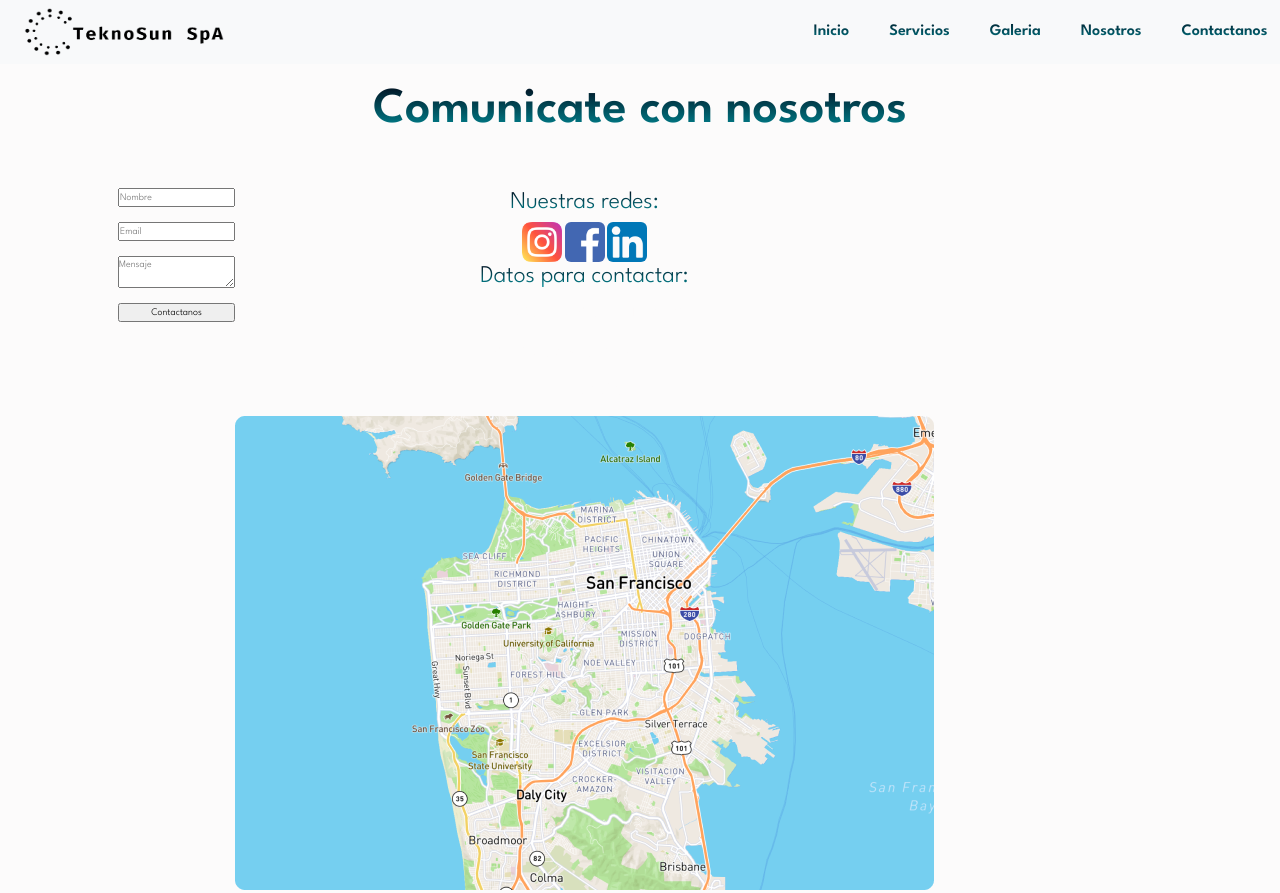
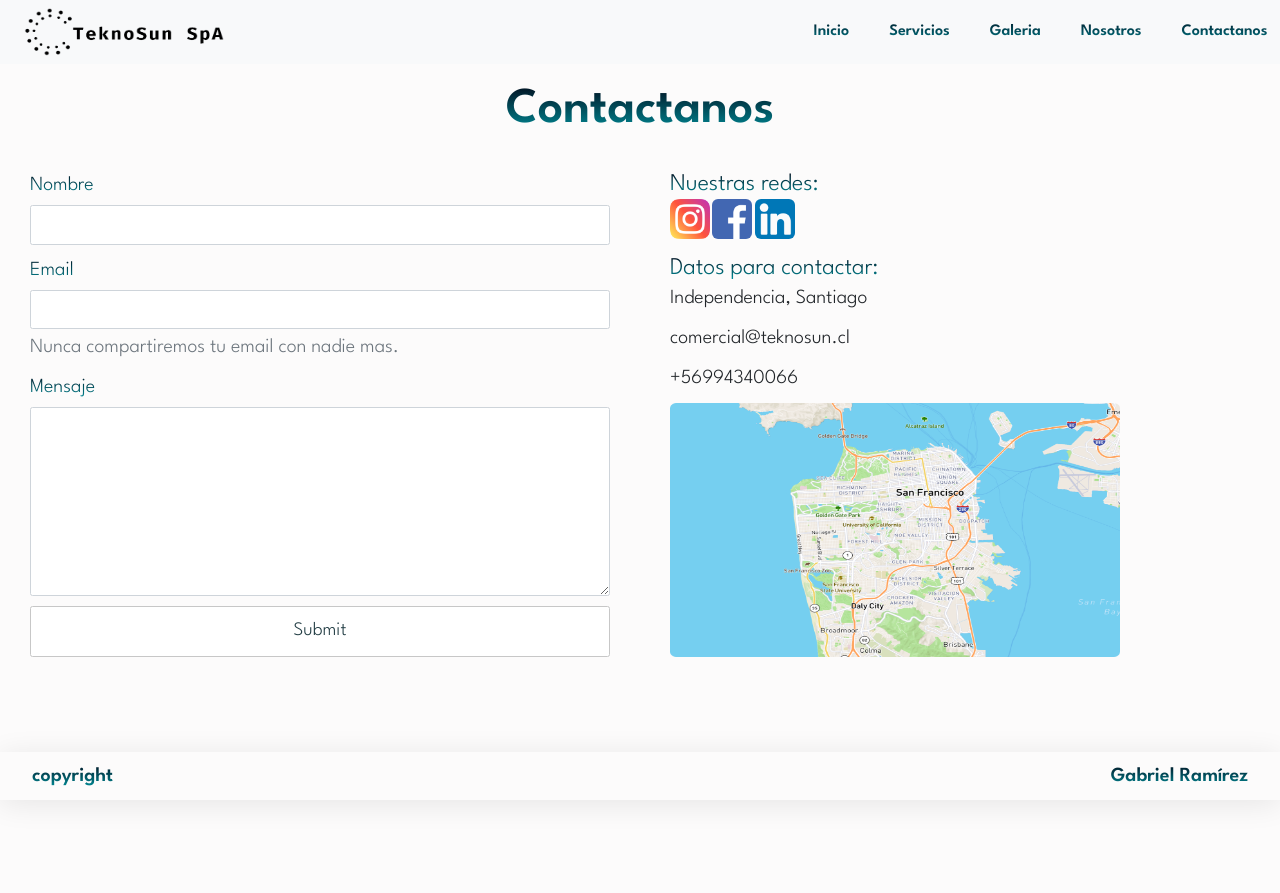
Before and after one commit to GabyDevX/Teknosun_Ramirez, a plain HTML site: page contacto.html in a window 1280 px wide. Shown: the top 893 px of the page. After the commit the page ends 800 px from the top, so only its background shows below. Drawn offline with nearby package versions, Linux system fonts and the light colour scheme.

Commit message:
New form in contacto.html

```diff
--- a/contacto.html
+++ b/contacto.html
@@ -62,35 +62,91 @@
       </header>
       <!-- fin header -->
       <!-- inicio formulario -->
-      <section data-aos="zoom-out-up" class="contacto container">
-          <h1 class="contacto__title gradient">Comunicate con nosotros</h1>
-          <div class="contacto__container flex-row">
-            <form class="contacto__form flex-column" action="post">
-              <input class="contacto__input" type="text" placeholder="Nombre" name="Nombre" />
-              <br />
-              <input class="contacto__input" type="email" placeholder="Email" name="Email"/>
-              <br />
-              <textarea class="contacto__textarea" type="text" placeholder="Mensaje" value="Mensaje" name="Mensaje"/></textarea>
-              <br />
-              <input class="contacto__button" type="submit" value="Contactanos" />
-            </form>
-            <article class="contacto__article flex-column">
-              <div class="contacto__redes">
-                <h3 class="contacto__h3 gradient">Nuestras redes:</h3>
-                <div class="contacto__links">
-                <a class="contacto__link" href="https://www.instagram.com/teknosun_spa/"><img class="contacto__icon" src="images/instagram.png" alt="instagram icon" /></a>
-                <a class="contacto__link" href="https://www.facebook.com/teknosun.teknosun"><img class="contacto__icon" src="images/facebook.png" alt="instagram icon" /></a>
-                <a class="contacto__link" href="https://www.linkedin.com"><img class="contacto__icon" src="images/linkedin.png" alt="instagram icon" /></a>
+      <section class="contacto container-fluid">
+        <h1 class="contacto__title gradient text-center mb-5">
+          Contactanos
+        </h1>
+        <div class="contacto__container d-flex justify-content-end row mh-90">
+          <form class="col-xs-12 col-lg-6 p-5 pt-0 text-start">
+            <div class="mb-3">
+              <label for="name" class="form-label">Nombre</label>
+              <input type="text" class="form-control" id="name" />
+            </div>
+            <div class="mb-3">
+              <label for="email" class="form-label">Email</label>
+              <input
+                type="email"
+                class="form-control"
+                id="email"
+                aria-describedby="emailHelp"
+              />
+              <div id="emailHelp" class="form-text">
+                Nunca compartiremos tu email con nadie mas.
               </div>
             </div>
+            <div class="mb-3">
+              <label for="mensaje" class="form-label">
+                Mensaje
+              </label>
+              <textarea class="form-control" id="mensaje" rows="6"></textarea>
+            </div>
+            <button type="submit" class="form-button btn btn-primary w-100 p-3">
+              Submit
+            </button>
+          </form>
+
+          <article
+            class="contacto__article col-xs-12 col-lg-6 p-5 pt-0 text-start"
+          >
+            <div class="contacto__redes">
+              <h3 class="contacto__h4 gradient mb-0">Nuestras redes:</h3>
+              <div class="contacto__links">
+                <a
+                  class="contacto__link text-decoration-none"
+                  href="https://www.instagram.com/teknosun_spa/"
+                >
+                  <img
+                    class="contacto__icon"
+                    src="images/instagram.png"
+                    alt="instagram icon"
+                  />
+                </a>
+                <a
+                  class="contacto__link text-decoration-none"
+                  href="https://www.facebook.com/teknosun.teknosun"
+                >
+                  <img
+                    class="contacto__icon"
+                    src="images/facebook.png"
+                    alt="instagram icon"
+                  />
+                </a>
+                <a
+                  class="contacto__link text-decoration-none"
+                  href="https://www.linkedin.com"
+                >
+                  <img
+                    class="contacto__icon"
+                    src="images/linkedin.png"
+                    alt="instagram icon"
+                  />
+                </a>
+              </div>
+            </div>
+            <br />
             <div class="contacto__datos">
-                <h3 class="contacto__h3 gradient">Datos para contactar:</h3>
-                <p class="contacto__text" >Independencia, Santiago</p>
-                <p class="contacto__text" >comercial@teknosun.cl</p>
-                <p class="contacto__text" >+56994340066</p>
+              <h3 class="contacto__h4 gradient mb-0">Datos para contactar:</h3>
+              <p class="contacto__text">Independencia, Santiago</p>
+              <p class="contacto__text">comercial@teknosun.cl</p>
+              <p class="contacto__text">+56994340066</p>
             </div>
-              <picture>
-                <img class="contacto__image" src="images/Map.png" alt="">
+            <picture class="d-none d-sm-block">
+              <img
+                class="contacto__image"
+                src="images/Map.png"
+                alt=""
+                style="height: 254px; width: 450px;"
+              />
             </picture>
           </article>
         </div>
@@ -98,7 +154,7 @@
       <!-- fin sección contacto -->
       <!-- inicio footer -->
       <footer class="footer flex-row">
-        <p class="footer__text gradient" >copyright</p>
+        <p class="footer__text gradient">copyright</p>
         <p class="footer__text gradient">Gabriel Ramírez</p>
       </footer>
       <!-- fin footer  -->
--- a/css/styles.css
+++ b/css/styles.css
@@ -147,6 +147,10 @@ p {
   backdrop-filter: blur(12px);
   -webkit-backdrop-filter: blur(12px);
   box-shadow: 0 4px 30px rgba(0, 0, 0, 0.089);
+}
+
+.footer__text {
+  margin-bottom: 0;
 }
 
 .servicios .footer,
```
Also changed, not shown: index.html (+2 -2 lines). Lines whose indentation alone changed are shown as unchanged.
